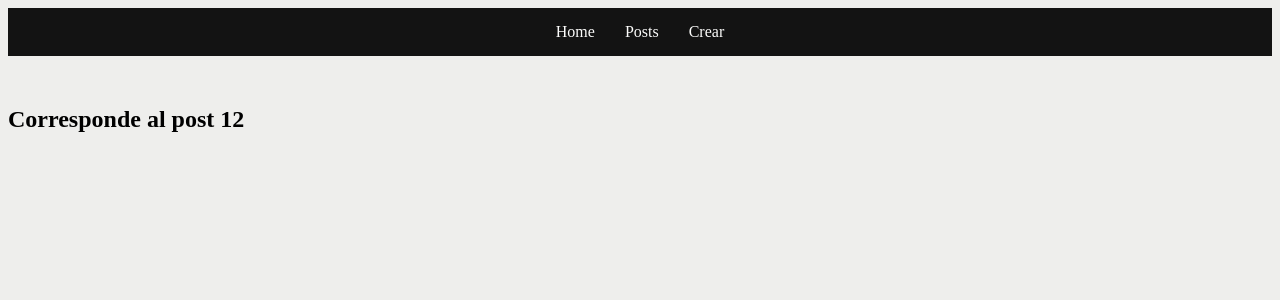
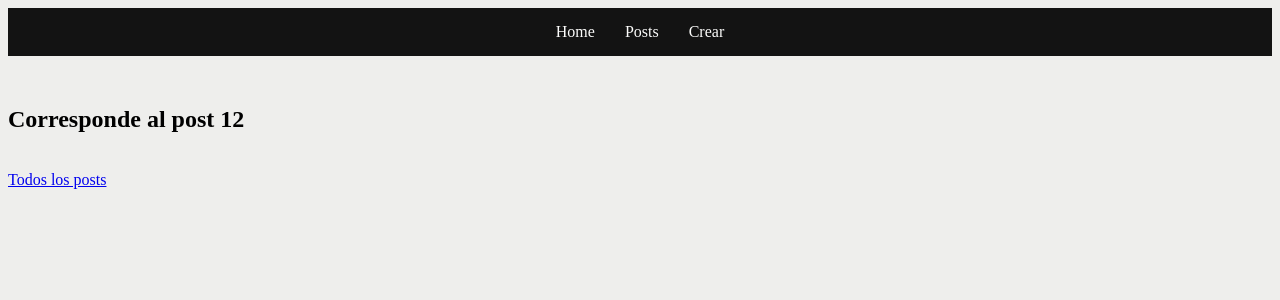
Before and after one commit to albertoborella/mi-blog, a React (Vite) app: page /posteos/12 in a window 1280 px wide. Shown: the top 300 px of the page. Built offline with nearby package versions, Linux system fonts and the light colour scheme.

Commit message:
agrego link en Post hacia todos los posts

```diff
--- a/src/components/Post.jsx
+++ b/src/components/Post.jsx
@@ -1,12 +1,17 @@
 import React from 'react'
-import { useParams } from "react-router-dom"
+import { useParams, Link } from "react-router-dom"
 
 export const Post = () => {
     const param = useParams().id
     const post_id = Number(param)
     console.log(`corresponde al post ${post_id}`)
 
+
+
   return (
-    <h2 style={{marginTop:"50px"}}>Corresponde al post {post_id}</h2>
+    <>
+    <h2 style={{marginTop:"50px"}}>Corresponde al post {post_id}</h2><br/>
+    <Link to="/posteos">Todos los posts</Link>
+    </>
   )
 }
```
